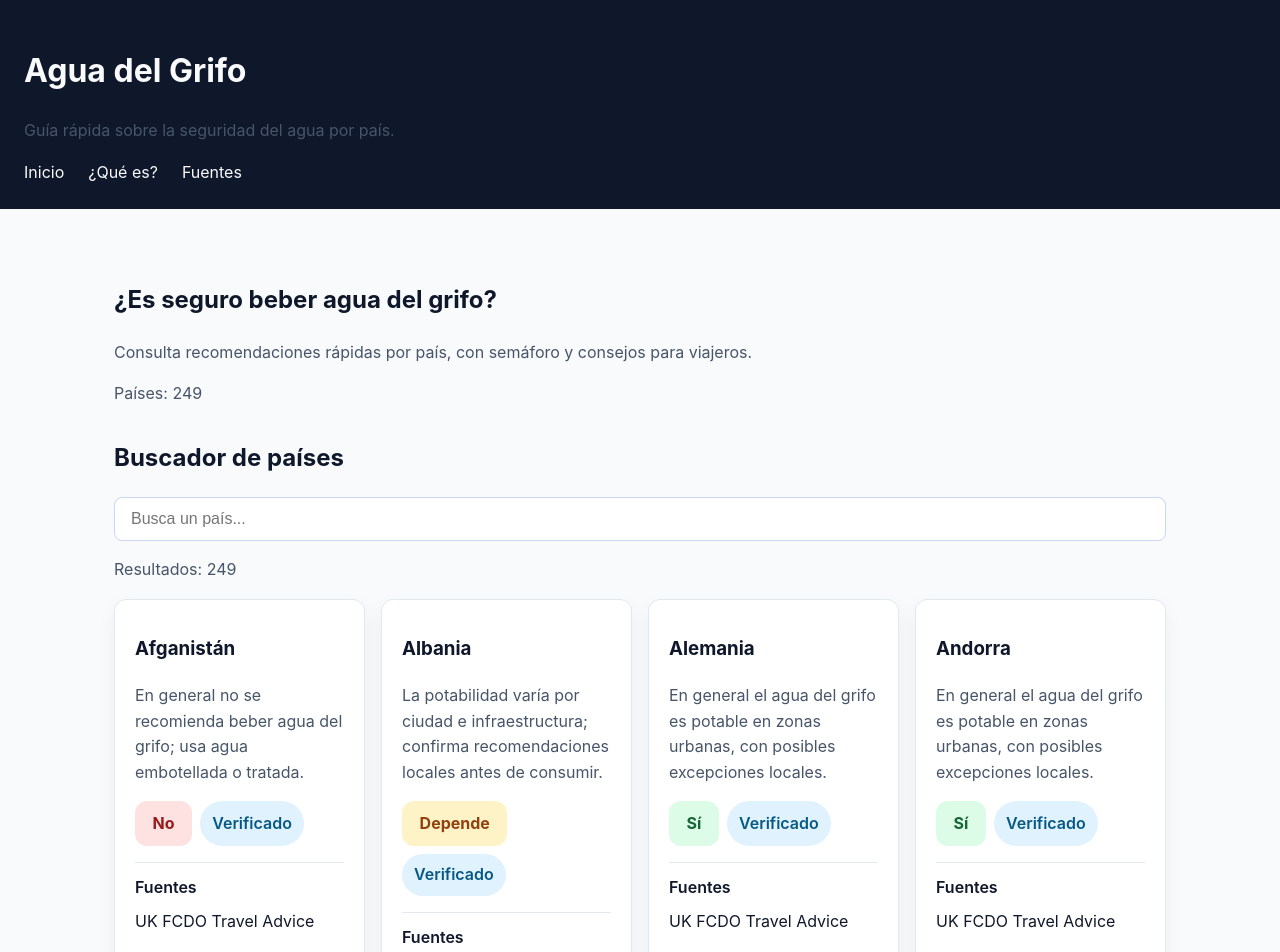
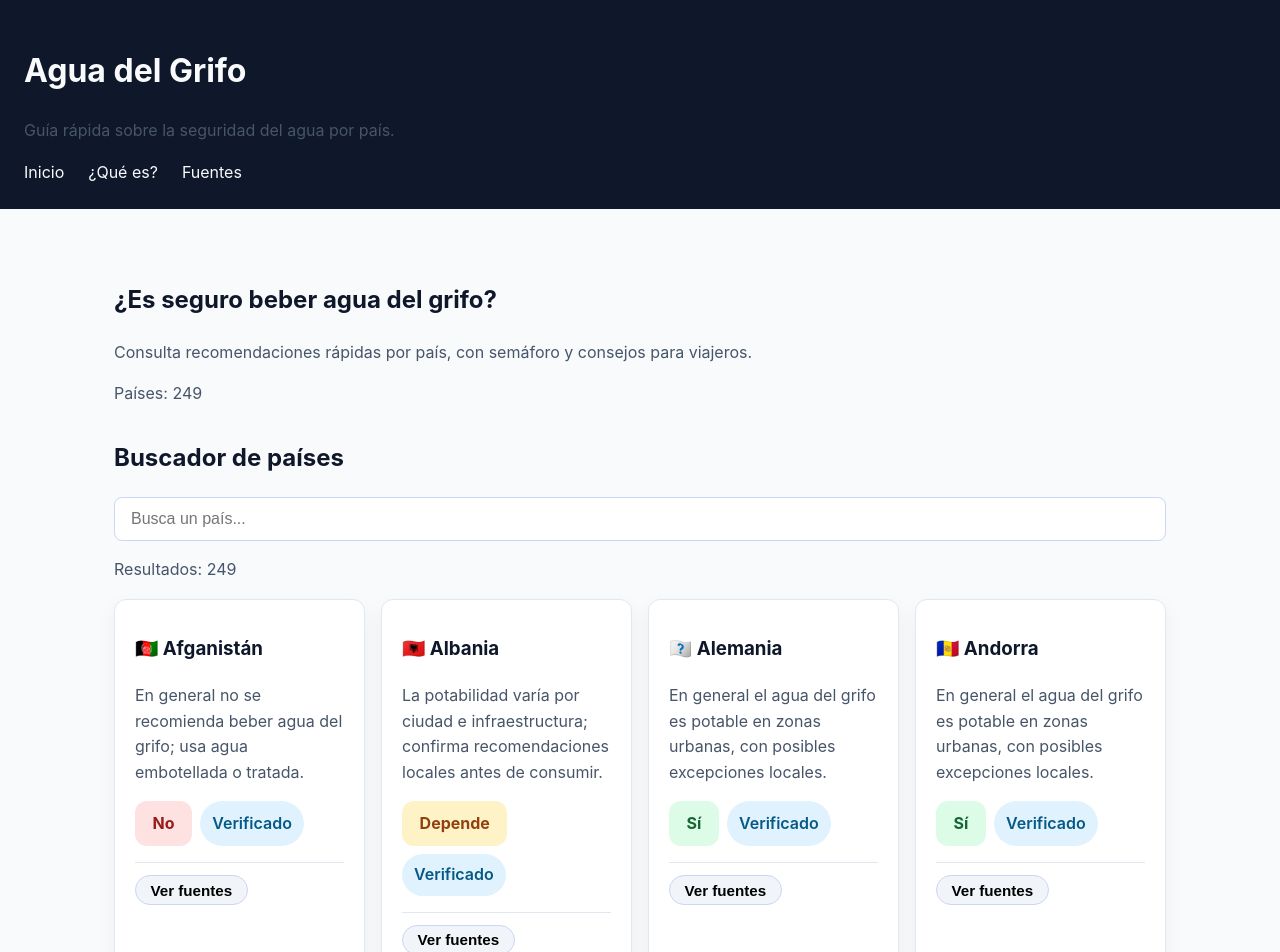
Before and after one commit to elpenultimo/aguadelgrifo, a Next.js app: page / in a window 1280 px wide. Shown: the top 952 px of the page. Built offline with nearby package versions, Linux system fonts and the light colour scheme.

Commit message:
Add country flags and toggleable sources on home

```diff
--- a/src/app/components/PaisSearch.tsx
+++ b/src/app/components/PaisSearch.tsx
@@ -3,6 +3,7 @@
 import { useMemo, useState } from "react";
 import Link from "next/link";
 import type { Pais } from "../../data/paises";
+import { getCountryFlagEmoji } from "../../lib/flags";
 
 const statusLabels: Record<Pais["status"], string> = {
   si: "Sí",
@@ -12,6 +13,9 @@ const statusLabels: Record<Pais["status"], string> = {
 
 export default function PaisSearch({ countries }: { countries: Pais[] }) {
   const [query, setQuery] = useState("");
+  const [expandedSources, setExpandedSources] = useState<
+    Record<string, boolean>
+  >({});
 
   const filtered = useMemo(() => {
     const normalized = query.trim().toLowerCase();
@@ -19,6 +23,13 @@ export default function PaisSearch({ countries }: { countries: Pais[] }) {
       normalized ? country.name.toLowerCase().includes(normalized) : true
     );
   }, [countries, query]);
+
+  const toggleSources = (slug: string) => {
+    setExpandedSources((current) => ({
+      ...current,
+      [slug]: !current[slug]
+    }));
+  };
 
   return (
     <section>
@@ -31,10 +42,20 @@ export default function PaisSearch({ countries }: { countries: Pais[] }) {
       />
       <p className="subtle">Resultados: {filtered.length}</p>
       <div className="grid">
-        {filtered.map((country) => (
+        {filtered.map((country) => {
+          const flag = getCountryFlagEmoji({
+            slug: country.slug,
+            name: country.name
+          });
+          const title = flag ? `${flag} ${country.name}` : country.name;
+          const hasSources = country.isVerified && country.sources?.length;
+          const isExpanded = Boolean(expandedSources[country.slug]);
+          const sourcesId = `sources-${country.slug}`;
+
+          return (
             <article key={country.slug} className="card">
               <h3>
-              <Link href={`/pais/${country.slug}`}>{country.name}</Link>
+                <Link href={`/pais/${country.slug}`}>{title}</Link>
               </h3>
               <p className="subtle">{country.shortAnswer}</p>
               <div className="badge-group">
@@ -51,11 +72,20 @@ export default function PaisSearch({ countries }: { countries: Pais[] }) {
                   {country.isVerified ? "Verificado" : "Pendiente"}
                 </span>
               </div>
-            {country.isVerified && country.sources?.length ? (
+              {hasSources ? (
                 <div className="sources">
-                <p className="sources__title">Fuentes</p>
-                <ul>
-                  {country.sources.map((source) => (
+                  <button
+                    type="button"
+                    className="sources__toggle"
+                    onClick={() => toggleSources(country.slug)}
+                    aria-expanded={isExpanded}
+                    aria-controls={sourcesId}
+                  >
+                    {isExpanded ? "Ocultar fuentes" : "Ver fuentes"}
+                  </button>
+                  {isExpanded ? (
+                    <ul id={sourcesId}>
+                      {country.sources?.map((source) => (
                         <li key={source.url}>
                           <a
                             href={source.url}
@@ -67,10 +97,12 @@ export default function PaisSearch({ countries }: { countries: Pais[] }) {
                         </li>
                       ))}
                     </ul>
+                  ) : null}
                 </div>
               ) : null}
             </article>
-        ))}
+          );
+        })}
       </div>
     </section>
   );
--- a/src/app/globals.css
+++ b/src/app/globals.css
@@ -133,6 +133,20 @@ ul {
   border-top: 1px solid #e2e8f0;
 }
 
+.sources__toggle {
+  background: #f1f5f9;
+  border: 1px solid #cbd5f5;
+  border-radius: 999px;
+  padding: 0.35rem 0.9rem;
+  font-size: 0.95rem;
+  font-weight: 600;
+  cursor: pointer;
+}
+
+.sources__toggle:hover {
+  background: #e2e8f0;
+}
+
 .sources__title {
   margin: 0 0 0.5rem;
   font-weight: 600;
--- /dev/null
+++ b/src/lib/flags.ts
@@ -0,0 +1,85 @@
+import { slugify } from "./slugify";
+
+const isoOverrides: Record<string, string> = {
+  "arabia-saudita": "SA",
+  bonaire: "BQ",
+  "costa-de-marfil": "CI",
+  guernsey: "GG",
+  "hong-kong": "HK",
+  "isla-heard-y-mcdonald": "HM",
+  "islas-georgias-del-sur-y-sandwich-del-sur": "GS",
+  "islas-virgenes-eeuu": "VI",
+  "islas-ultramarinas-menores-de-eeuu": "UM",
+  "islas-wallis-y-futuna": "WF",
+  macao: "MO",
+  myanmar: "MM",
+  palestina: "PS",
+  "republica-checa": "CZ",
+  "timor-oriental": "TL",
+  vaticano: "VA"
+};
+
+const buildIsoBySlug = (): Record<string, string> => {
+  if (typeof Intl.DisplayNames === "undefined") {
+    return { ...isoOverrides };
+  }
+
+  const displayNames = new Intl.DisplayNames("es", { type: "region" });
+  const isoBySlug: Record<string, string> = {};
+
+  for (let first = 65; first <= 90; first += 1) {
+    for (let second = 65; second <= 90; second += 1) {
+      const code = String.fromCharCode(first, second);
+      const name = displayNames.of(code);
+      if (!name || name.toUpperCase() === code) {
+        continue;
+      }
+      const slug = slugify(name);
+      if (slug && !isoBySlug[slug]) {
+        isoBySlug[slug] = code;
+      }
+    }
+  }
+
+  return { ...isoBySlug, ...isoOverrides };
+};
+
+const isoBySlug = buildIsoBySlug();
+
+export const getFlagEmojiFromIso2 = (iso2: string): string | null => {
+  const normalized = iso2.trim().toUpperCase();
+  if (!/^[A-Z]{2}$/.test(normalized)) {
+    return null;
+  }
+
+  const chars = Array.from(normalized, (char) =>
+    String.fromCodePoint(127397 + char.charCodeAt(0))
+  );
+  return chars.join("");
+};
+
+export const getCountryFlagEmoji = ({
+  iso2,
+  slug,
+  name
+}: {
+  iso2?: string;
+  slug?: string;
+  name?: string;
+}): string | null => {
+  if (iso2) {
+    return getFlagEmojiFromIso2(iso2);
+  }
+
+  const resolvedSlug = slug ?? (name ? slugify(name) : undefined);
+  if (!resolvedSlug) {
+    return null;
+  }
+
+  const resolvedIso = isoBySlug[resolvedSlug];
+  if (!resolvedIso) {
+    return null;
+  }
+
+  return getFlagEmojiFromIso2(resolvedIso);
+};
```
Lines whose indentation alone changed are shown as unchanged.
